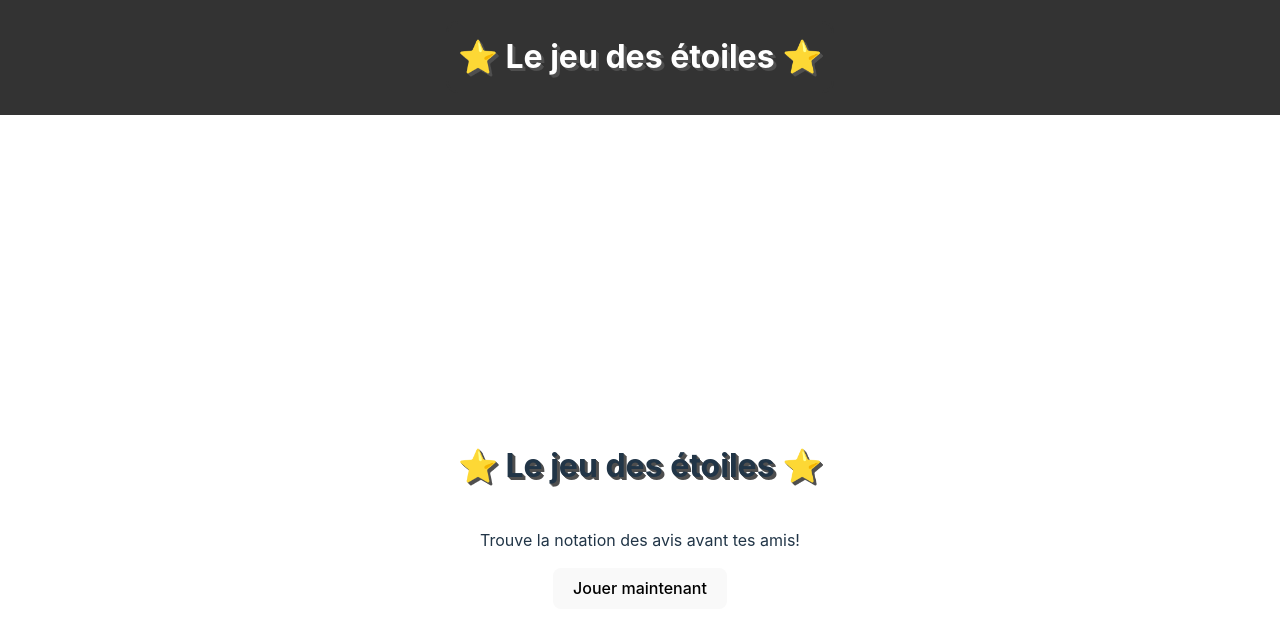
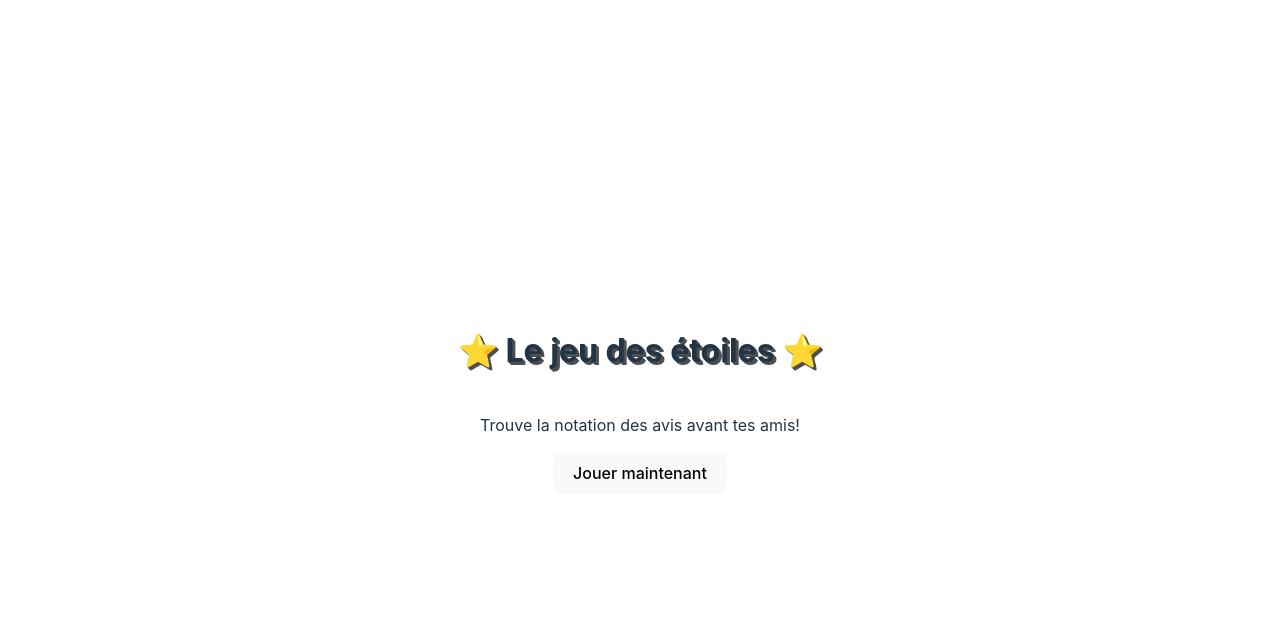
Before and after one commit to GalaxyGuess/GalaxyGuessFront, a Vue app: page / in a window 1280 px wide. Shown: the top 632 px of the page. Built offline with nearby package versions, Linux system fonts and the light colour scheme.

Commit message:
disable navbar from appeargin on all page

```diff
--- a/src/App.vue
+++ b/src/App.vue
@@ -1,10 +1,10 @@
 <script setup lang="ts">
-import Navbar from './components/Navbar.vue';
+import Navbar from "./components/Navbar.vue";
 </script>
 
 <template>
   <div id="app">
-    <Navbar/>
+    <!-- <Navbar/> -->
     <router-view/>
   </div>
 </template>
```
